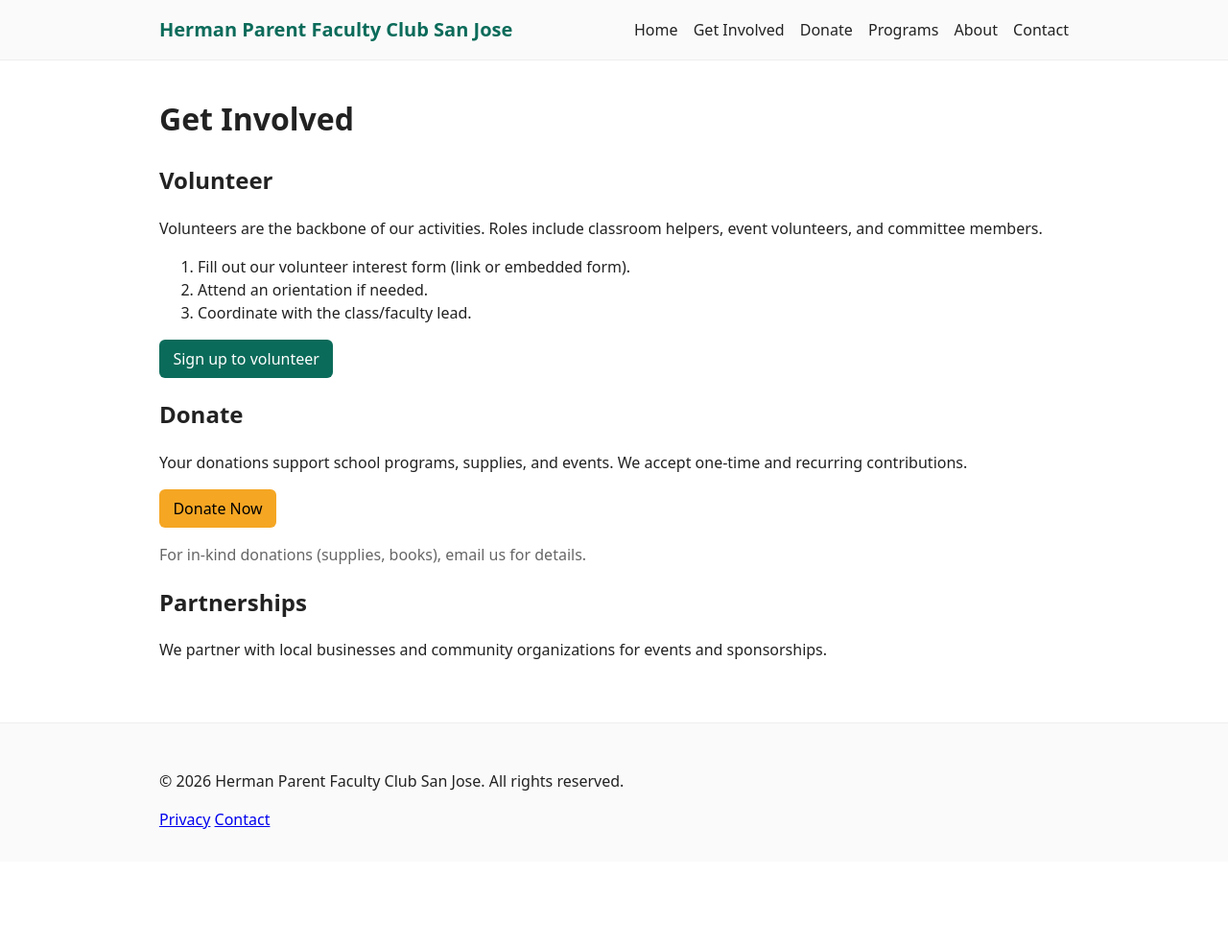
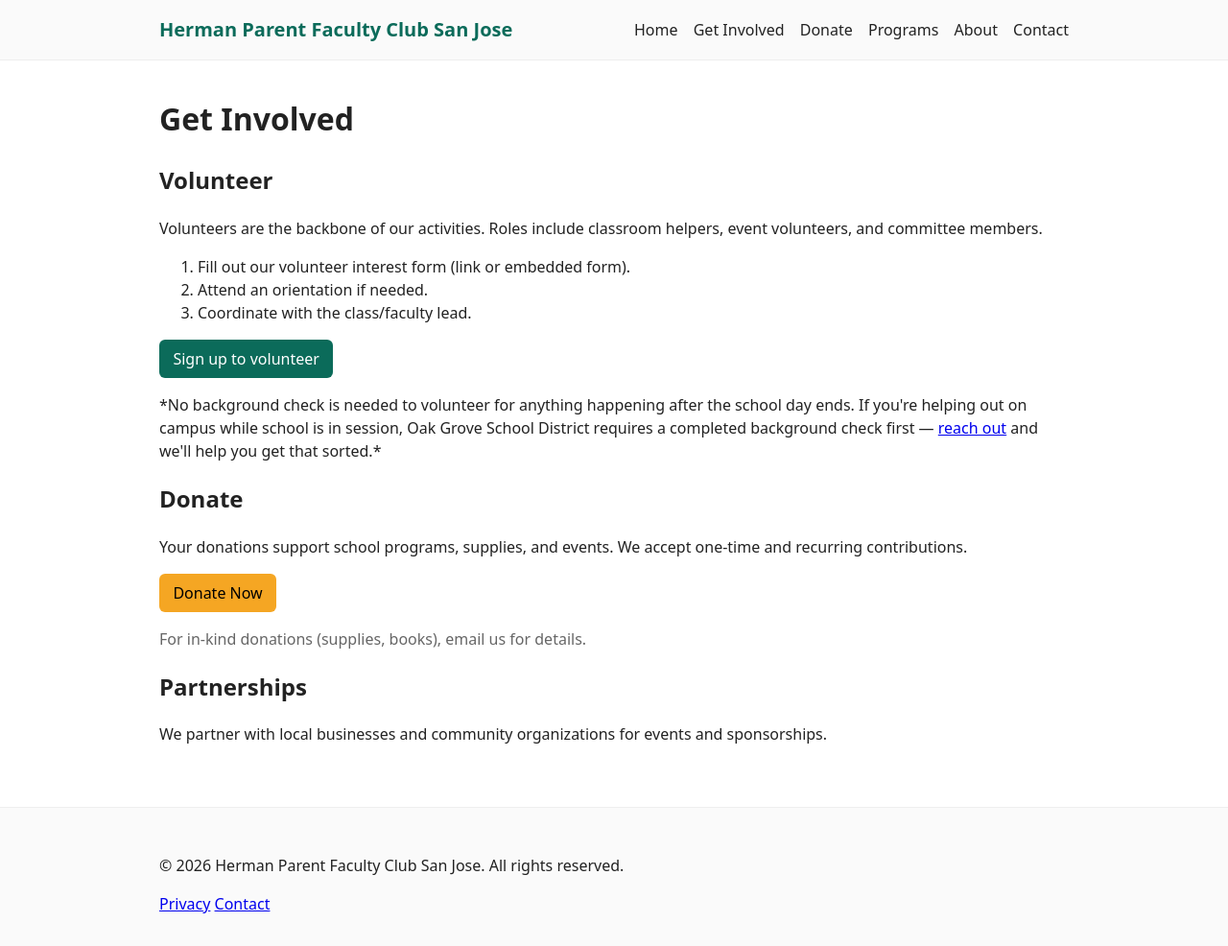
Before and after one commit to hermanparentfacultyclub/www, a Jekyll site: the page built from get-involved.md, in a window 1280 px wide. Shown: the whole page at 96% size. Built offline with Jekyll 4.4.1, drawn with Linux system fonts in a browser that asks for light colours; before the commit the page ends 900 px from its top, so only the background shows below that.

Commit message:
Update get-involved.md

```diff
--- a/get-involved.md
+++ b/get-involved.md
@@ -13,6 +13,10 @@ title: Get Involved
     <li>Coordinate with the class/faculty lead.</li>
   </ol>
   <p><a class="btn" href="{{'https://docs.google.com/forms/d/e/1FAIpQLSdp2hEPDFT147aUDZFxp1I7Xt4eCWk8Ifn1UCkuqR1X2S_SSg/viewform?usp=send_form&pli=1&authuser=0' | absolute_url }}">Sign up to volunteer</a></p>
+
+
+  *No background check is needed to volunteer for anything happening after the school day ends. If you're helping out on campus while school is in session, Oak Grove School District requires a completed background check first — <a href="mailto:hello@hermanpfc.org">reach out</a> and we'll help you get that sorted.*
+
 </section>
 
 <section aria-labelledby="donate">
```
